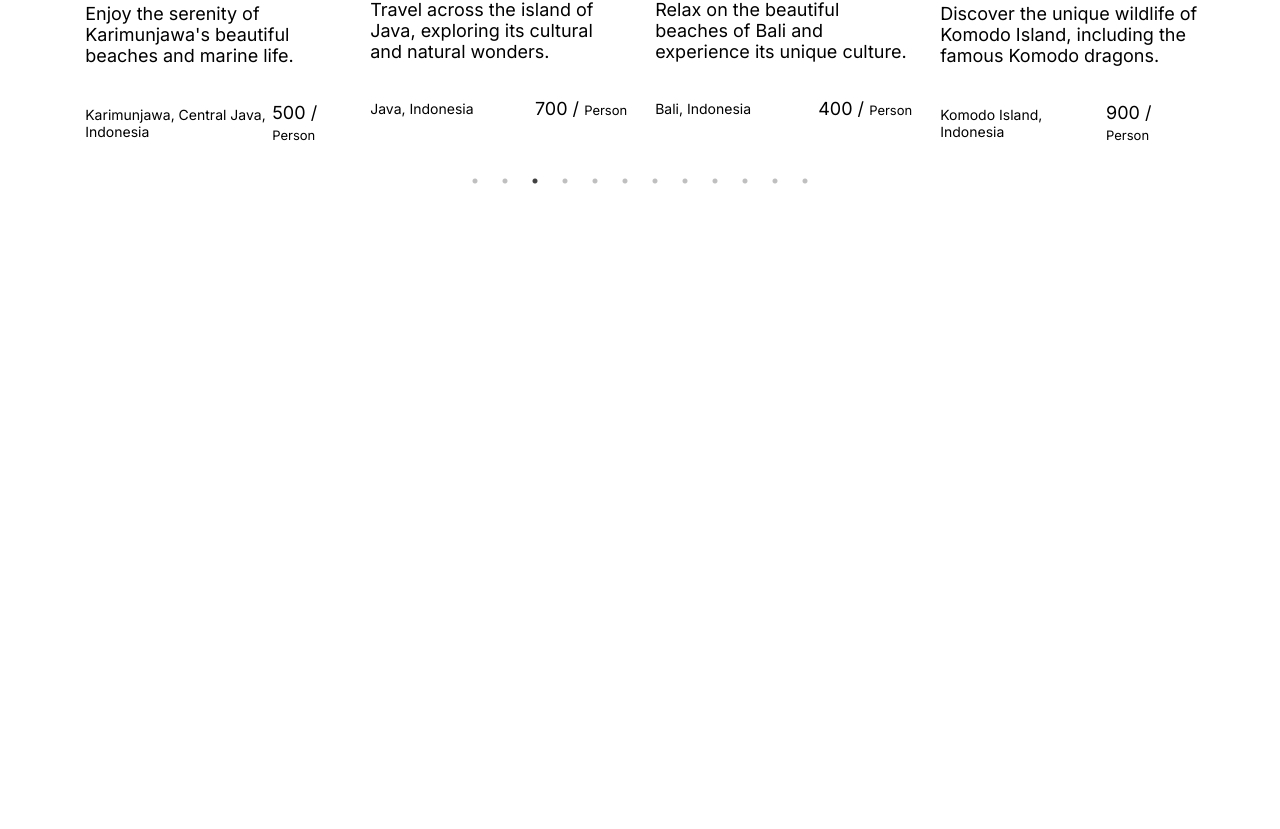
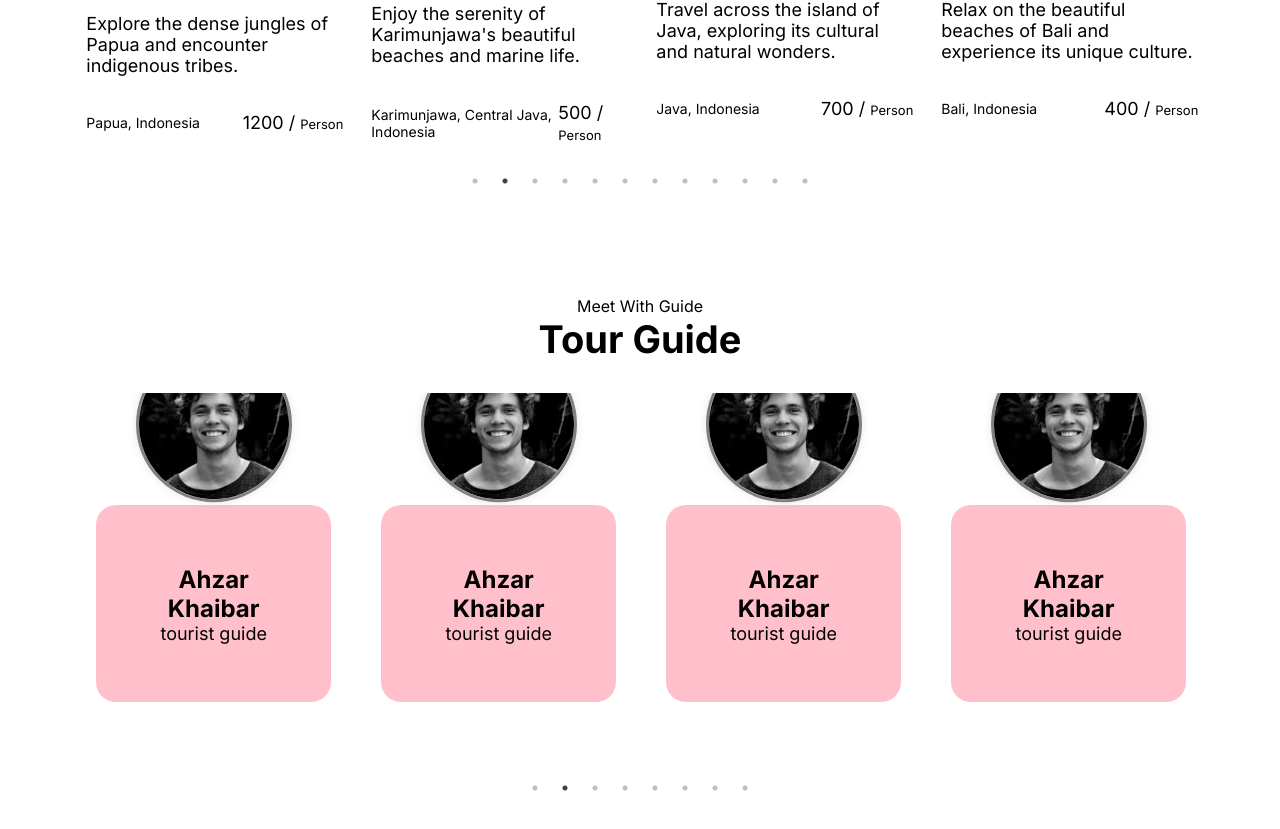
Before and after one commit to Azharkhaibar/tripnesia-travel, a Next.js app: page /landpage in a window 1280 px wide. Shown: the part 1626-2455 px from the top of the page. Before the commit the page ends 2016 px from the top, so only its background shows below. Built offline with nearby package versions, Linux system fonts and the light colour scheme; no server answers.

Commit message:
adding new slider guider

```diff
--- /dev/null
+++ b/src/app/data/dataguider.tsx
@@ -0,0 +1,50 @@
+export const guider = [
+  {
+    id: 1,
+    pictPerson: "/image/guider.jpeg",
+    name: "Ahzar Khaibar",
+    job: "tourist guide",
+  },
+  {
+    id: 2,
+    pictPerson: "/image/guider.jpeg",
+    name: "Ahzar Khaibar",
+    job: "tourist guide",
+  },
+  {
+    id: 3,
+    pictPerson: "/image/guider.jpeg",
+    name: "Ahzar Khaibar",
+    job: "tourist guide",
+  },
+  {
+    id: 4,
+    pictPerson: "/image/guider.jpeg",
+    name: "Ahzar Khaibar",
+    job: "tourist guide",
+  },
+  {
+    id: 5,
+    pictPerson: "/image/guider.jpeg",
+    name: "Ahzar Khaibar",
+    job: "tourist guide",
+  },
+  {
+    id: 6,
+    pictPerson: "/image/guider.jpeg",
+    name: "Ahzar Khaibar",
+    job: "tourist guide",
+  },
+  {
+    id: 7,
+    pictPerson: "/image/guider.jpeg",
+    name: "Ahzar Khaibar",
+    job: "tourist guide",
+  },
+  {
+    id: 8,
+    pictPerson: "/image/guider.jpeg",
+    name: "Ahzar Khaibar",
+    job: "tourist guide",
+  },
+];
--- a/src/app/landpage/page.tsx
+++ b/src/app/landpage/page.tsx
@@ -4,10 +4,11 @@ import { Navbar } from '../components/navbar'
 import "slick-carousel/slick/slick.css";
 import "slick-carousel/slick/slick-theme.css";
 import Slider from "react-slick";
-import { Box, Container, Text, Heading, Image, Flex, Button } from '@chakra-ui/react'
+import { Box, Container, Text, Heading, Image, Flex, Button, Card } from '@chakra-ui/react'
 import NextLink from "next/link";
 import { ChevronLeftIcon, ChevronRightIcon } from "@chakra-ui/icons";
 import { dataDestinations } from '../data/metadata1'
+import { guider } from '../data/dataguider';
 import '../design/reactslider.css'
 import axios from 'axios';
 const Landpage = () => {
@@ -19,7 +20,23 @@ const Landpage = () => {
     slidesToShow: 4,
     slidesToScroll: 1,
     autoplay: true,
+    speed: 3500,
     autoplaySpeed: 2500,
+    pauseOnHover: true,
+    arrows: true,
+    cssEase: "ease-in-out",
+    nextArrow: <ChevronRightIcon w={8} h={8} color="gray.500" />,
+    prevArrow: <ChevronLeftIcon w={8} h={8} color="gray.500" />,
+  };
+
+  const SliderGuider = {
+    dots: true,
+    infinite: true,
+    centerMode: false,
+    slidesToShow: 4,
+    slidesToScroll: 1,
+    autoplay: true,
+    autoplaySpeed: 4000,
     pauseOnHover: true,
     arrows: true,
     nextArrow: <ChevronRightIcon w={8} h={8} color="gray.500" />,
@@ -111,19 +128,7 @@ const Landpage = () => {
             <Slider {...settings}>
               {dataDestinations.map((destination, index) => (
                 <Box key={index}>
-                  <Box
-                    maxW="400px"
-                    maxH="500px"
-                    borderRadius="md"
-                    boxShadow="md"
-                    overflow="hidden"
-                    display="flex"
-                    flexDirection="column"
-                    justifyContent="center"
-                    textAlign="left"
-                    mt="0"
-                    m="auto"
-                  >
+                  <Box maxW="400px" maxH="500px" borderRadius="md" boxShadow="md" overflow="hidden" display="flex" flexDirection="column" justifyContent="center" textAlign="left" mt="0" m="auto">
                     <Image src={destination.img} alt="foto-dummy" w="100%" h="auto" />
                     <Box p="4">
                       <Heading size="md">{destination.destinasi}</Heading>
@@ -147,6 +152,51 @@ const Landpage = () => {
               ))}
             </Slider>
           </Box>
+          <Box w="100%" h="100vh" pt="10%">
+            <Box textAlign="center">
+              <Text mb="0">
+                Meet With Guide
+                <Heading mt="0" fontSize="38px">
+                  Tour Guide
+                </Heading>
+              </Text>
+            </Box>
+            <Box w="100%" h="100%" zIndex="1">
+              <Slider {...SliderGuider}>
+                {guider.map((guiderPerson, index) => (
+                  <Box key={index} pos="relative" textAlign="center" pb="50px" zIndex="10">
+                    <Image
+                      src={guiderPerson.pictPerson}
+                      w="150px"
+                      h="150px"
+                      borderRadius="50%"
+                      objectFit="cover"
+                      position="absolute"
+                      top="0"
+                      left="50%"
+                      transform="translate(-50%, -30%)"
+                      border="3px solid grey"
+                      boxShadow="0 0 10px rgba(0, 0, 0, 0.1)"
+                      zIndex="100"
+                      alt="gambar-dummy"
+                    />
+                    <Card maxW="400px" h="300px" bg="white" pt="100px" zIndex="0" borderRadius="20px" boxShadow="lg" p="15px">
+                      <Box p="40px" bg="pink" borderRadius="20px" mt="41%">
+                        <Box textAlign="center" h="100%">
+                          <Heading mb="0" size="md">
+                            {guiderPerson.name}
+                          </Heading>
+                          <Text fontSize="18px" fontWeight="400" mt="0">
+                            {guiderPerson.job}
+                          </Text>
+                        </Box>
+                      </Box>
+                    </Card>
+                  </Box>
+                ))}
+              </Slider>
+            </Box>
+          </Box>
         </Box>
       </Box>
     </Box>
```
Also changed, not shown: public/image/guider.jpeg (added). Lines whose indentation alone changed are shown as unchanged.
